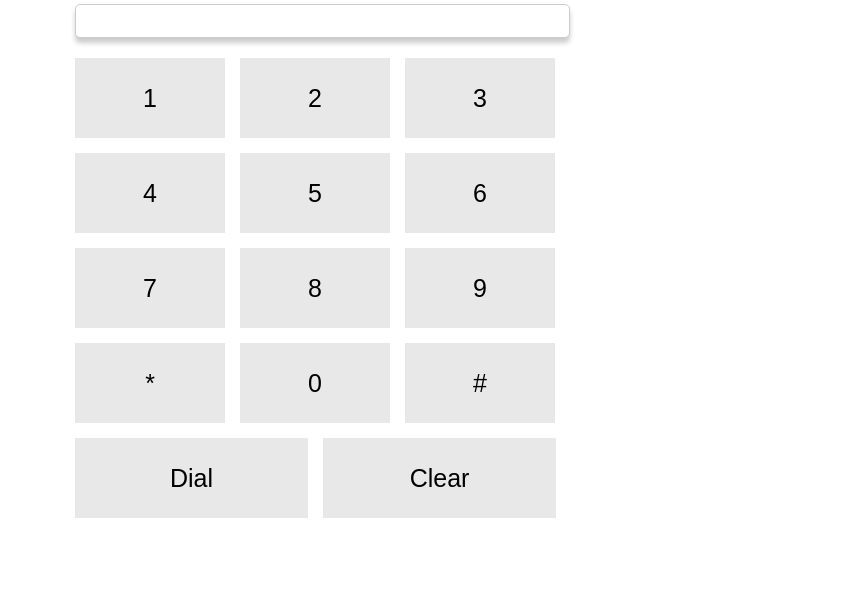
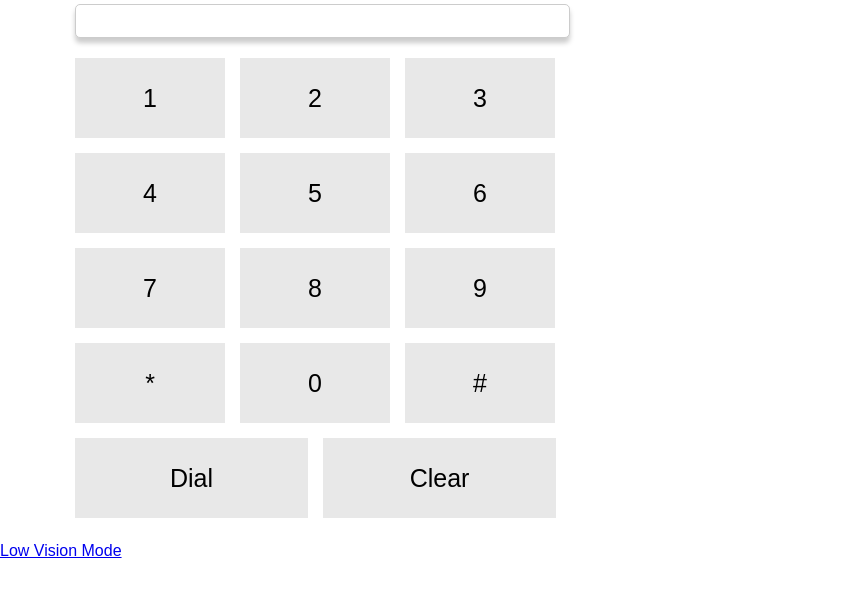
Before and after one commit to BlakeTZ/BlakeTZ.github.io, a plain HTML site: page Assignment6/index.html in a window 1280 px wide. Shown: the part 163-760 px from the top of the page, without its empty margins (0-863 px from the left). Drawn offline with nearby package versions, Linux system fonts and the light colour scheme.

Commit message:
Update index.html

```diff
--- a/Assignment6/index.html
+++ b/Assignment6/index.html
@@ -108,5 +108,8 @@
         </div>
     </div>
 </div>
+    <div>
+    <div id="LowVisionMode"><a href="index-large.html">Low Vision Mode</a>
+    </div>
 </body>
 </html>
```
